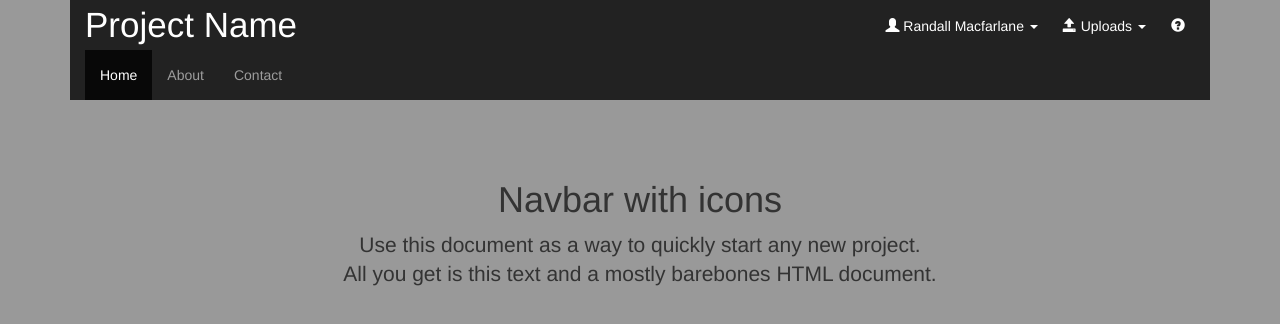
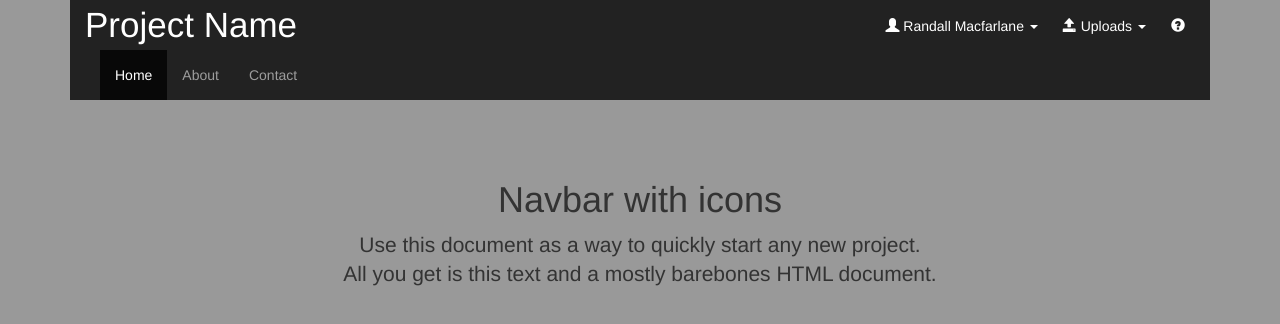
Before and after one commit to JonUK/mobile-web-development-example, a website: page 200_bootstrap3/202_navbar_with_icons.html in a window 1280 px wide. Drawn offline with nearby package versions, Linux system fonts and the light colour scheme.

Commit message:
Tweaks to the navbar with icons example

```diff
--- a/200_bootstrap3/202_navbar_with_icons.html
+++ b/200_bootstrap3/202_navbar_with_icons.html
@@ -35,9 +35,9 @@
             margin-right: 0;
         }
 
-        .navbar-collapse {
-            padding-left: 0;
-        }
+        /*.navbar-collapse {*/
+        /*padding-left: 0;*/
+        /*}*/
 
         .navbarbanner {
             margin-right: auto;
```
